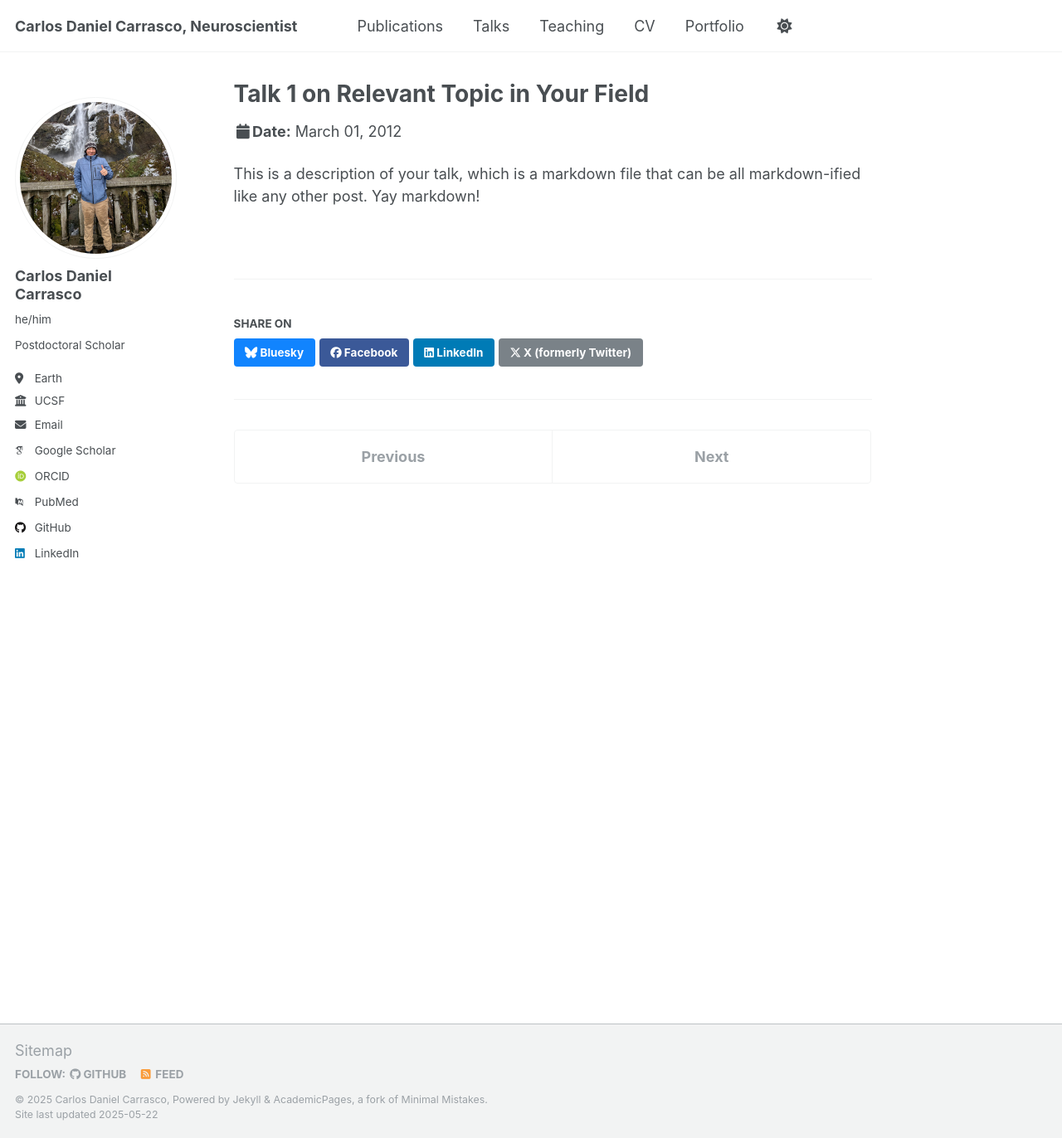
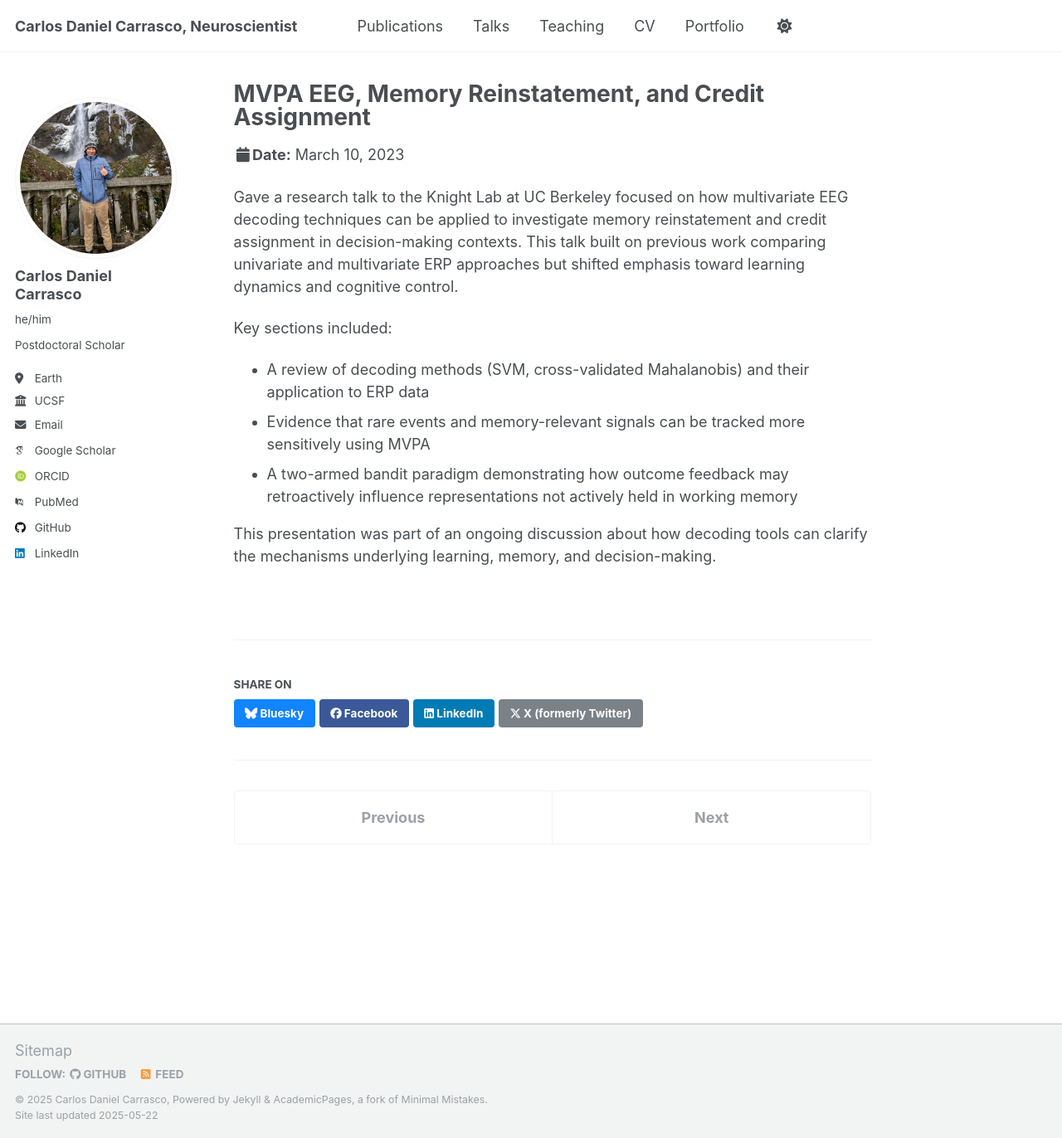
Before and after one commit to mojorisin24/mojorisin24.github.io, a Jekyll site: the page built from _talks/2023-ucb-mvpa-credit-assignment.md, in a window 1280 px wide and 1372 px high. Shown: the whole window at 83% size. Built offline with Jekyll 4.4.1, drawn with Linux system fonts in a browser that asks for light colours; some web fonts are replaced.

Commit message:
Update 2023-ucb-mvpa-credit-assignment.md
fix

```diff
--- a/_talks/2023-ucb-mvpa-credit-assignment.md
+++ b/_talks/2023-ucb-mvpa-credit-assignment.md
@@ -1,11 +1,18 @@
 ---
-title: "Talk 1 on Relevant Topic in Your Field"
+title: "MVPA EEG, Memory Reinstatement, and Credit Assignment"
 collection: talks
 type: "Talk"
-permalink: /talks/2012-03-01-talk-1
-venue: "UC San Francisco, Department of Testing"
-date: 2012-03-01
-location: "San Francisco, CA, USA"
+permalink: /talks/2023-ucb-mvpa-credit-assignment
+venue: "Knight Lab Seminar, University of California, Berkeley"
+date: 2023-03-10
+location: "Berkeley, CA, USA"
 ---
 
-This is a description of your talk, which is a markdown file that can be all markdown-ified like any other post. Yay markdown!
+Gave a research talk to the Knight Lab at UC Berkeley focused on how multivariate EEG decoding techniques can be applied to investigate memory reinstatement and credit assignment in decision-making contexts. This talk built on previous work comparing univariate and multivariate ERP approaches but shifted emphasis toward learning dynamics and cognitive control.
+
+Key sections included:
+- A review of decoding methods (SVM, cross-validated Mahalanobis) and their application to ERP data
+- Evidence that rare events and memory-relevant signals can be tracked more sensitively using MVPA
+- A two-armed bandit paradigm demonstrating how outcome feedback may retroactively influence representations not actively held in working memory
+
+This presentation was part of an ongoing discussion about how decoding tools can clarify the mechanisms underlying learning, memory, and decision-making.
```
